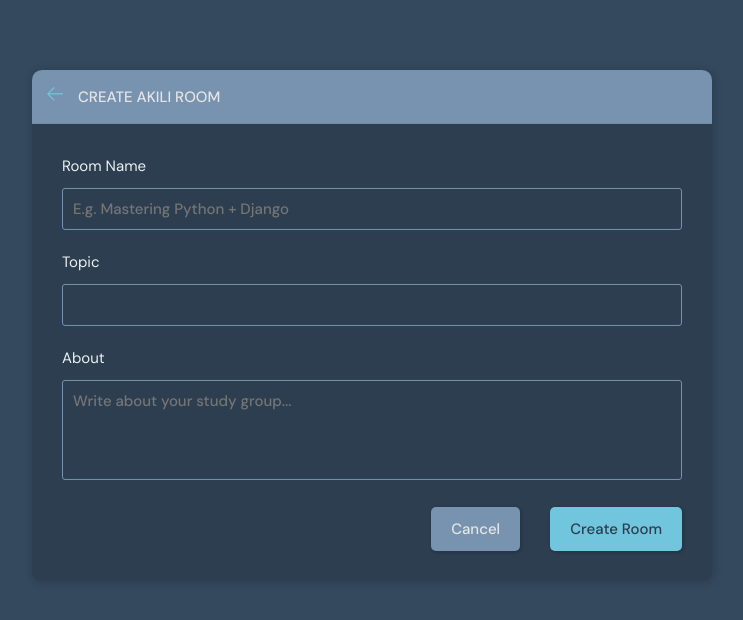
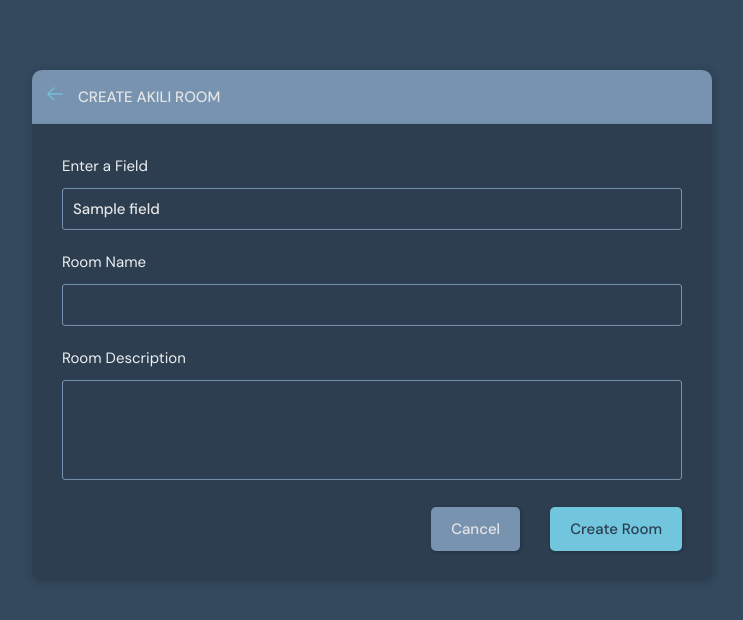
Before and after one commit to nokekip/Akilihub, a Django app: template base/templates/base/create-room.html in a window 1280 px wide. Shown: the part 95-715 px from the top of the page, without its empty margins (268-1011 px from the left). Run offline with Django 5.2, Linux system fonts and the light colour scheme; tables that the repository leaves empty hold one stand-in row (values such as "Sample post"); the template is opened without the code that fills it: values that come from a table or form of the project are taken from there, most other values are stand-ins (such as "Sample title", 1, 10 or a date in 2020).

Commit message:
added room creation functionality

```diff
--- a/base/templates/base/create-room.html
+++ b/base/templates/base/create-room.html
@@ -66,20 +66,17 @@
           </div>
         </div>
         <div class="layout__body">
-          <form class="form" action="#">
-            <div class="form__group">
-              <label for="room_name">Room Name</label>
-              <input id="room_name" name="room_name" type="text" placeholder="E.g. Mastering Python + Django" />
-            </div>
+          <form class="form" action="" method="POST">
+            {% csrf_token %}
 
             <div class="form__group">
-              <label for="room_topic">Topic</label>
-              <input required type="text" name="topic" id="room_topic" list="topic-list" />
-              <datalist id="topic-list">
+              <label for="room_Field">Enter a Field</label>
+              <input required type="text" name="field" value="{{room.field.name}}" id="room_topic" list="field-list" />
+              <datalist id="field-list">
                 <select id="room_topic">
-                  <option value="">Select your topic</option>
-                  <option value="Python">Python</option>
-                  <option value="Django">Django</option>
+                  {% for field in fields %}
+                  <option value="{{field.name}}">{{field.name}}</option>
+                  {% endfor %}
                 </select>
               </datalist>
 
@@ -87,9 +84,15 @@
 
 
             <div class="form__group">
-              <label for="room_about">About</label>
-              <textarea name="room_about" id="room_about" placeholder="Write about your study group..."></textarea>
+              <label for="room_name">Room Name</label>
+              {{ form.name }}
             </div>
+
+            <div class="form__group">
+              <label for="room_description">Room Description</label>
+              {{form.description}}
+            </div>
+
             <div class="form__action">
               <a class="btn btn--dark" href="index.html">Cancel</a>
               <button class="btn btn--main" type="submit">Create Room</button>
--- a/base/templates/base/index.html
+++ b/base/templates/base/index.html
@@ -51,7 +51,7 @@
               <h2>AkiliRooms</h2>
               <p>{{ rooms.count }} Rooms available</p>
             </div>
-            <a class="btn btn--main" href="create-room.html">
+            <a class="btn btn--main" href="{% url 'create-room' %}">
               <svg version="1.1" xmlns="http://www.w3.org/2000/svg" width="32" height="32" viewBox="0 0 32 32">
                 <title>add</title>
                 <path
--- a/base/urls.py
+++ b/base/urls.py
@@ -7,4 +7,6 @@ urlpatterns = [
     path('logout/', views.logoutUser, name='logout'),
     path('', views.index, name='home'),
     path('room/<str:pk>/', views.room, name='room'),
+
+    path('create-room/', views.createRoom, name='create-room'),
 ]
```
Also changed, not shown: base/views.py (+14 -2 lines).
